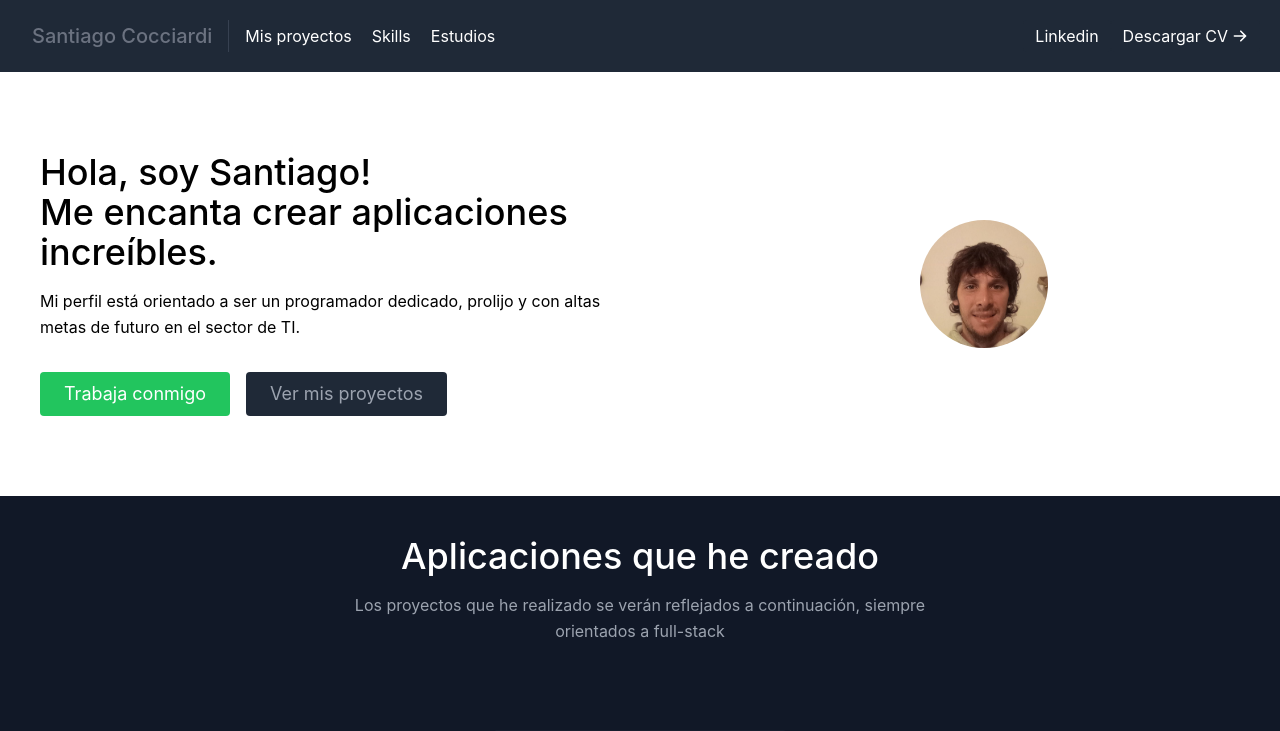
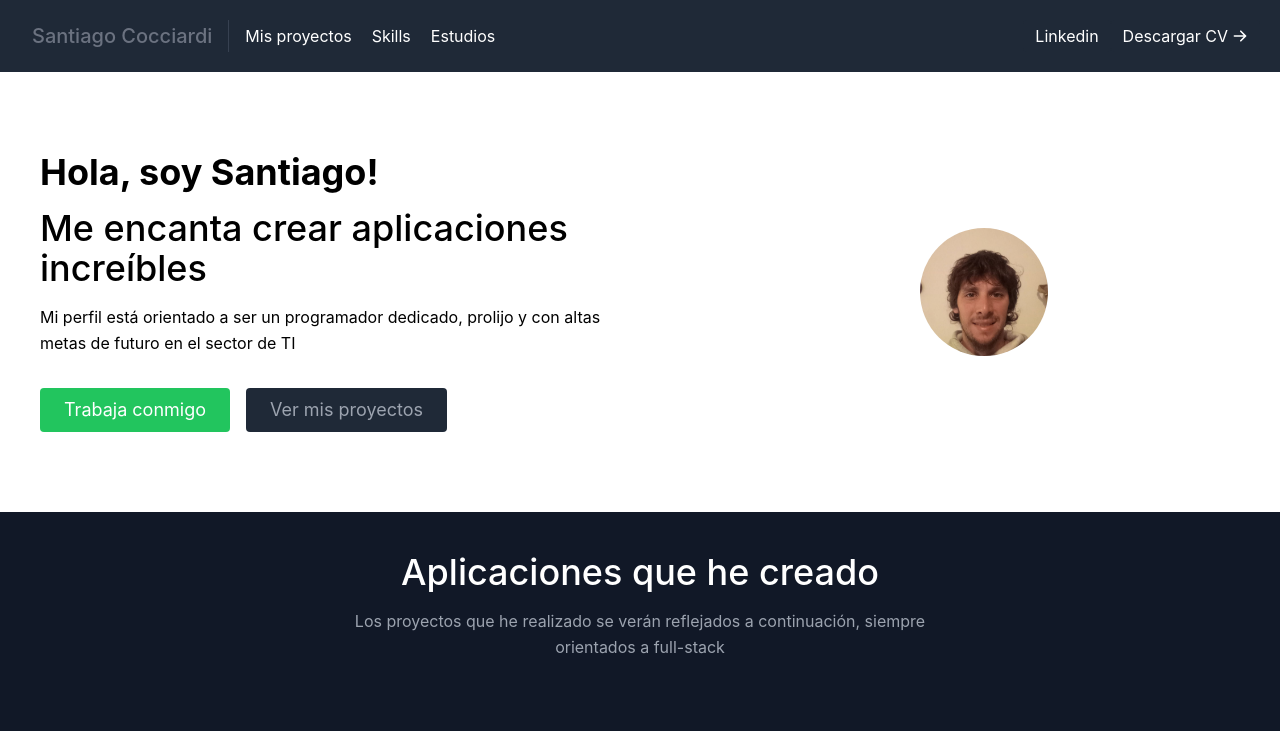
Before and after one commit to Indiolionel/Portfolio_Personal, a React (Create React App) app in the folder my-app/: page / in a window 1280 px wide. Shown: the top 731 px of the page. Built offline with nearby package versions, Linux system fonts and the light colour scheme.

Commit message:
Alineacion textos seccion about

```diff
--- a/my-app/src/components/About.js
+++ b/my-app/src/components/About.js
@@ -7,12 +7,16 @@ export default function About() {
         <section id="about">
             <div className="container mx-auto flex px-10 py-20 md:flex-row flex-col items-center">
                 <div className="lg:flex-grow md:w-1/2 lg:pr-24 md:pr-16 flex flex-col md:items-start md:text-left mb-16 md:mb-0 items-center text-center">
-                    <h1 className="title-font sm:text-4xl text-3xl mb-4 font-medium text-gray">
-                        Hola, soy Santiago!
-                        <br className="hidden lg:inline-block" />Me encanta crear aplicaciones increíbles.
+                    <h1 className="title-font sm:text-4xl text-2xl mb-4 font-medium text-gray text-start">
+                        <b>    Hola, soy Santiago!</b>
                     </h1>
-                    <p className="mb-8 leading-relaxed">
-                    Mi perfil está orientado a ser un programador dedicado, prolijo y con altas metas de futuro en el sector de TI.                    </p>
+                    <p className="title-font sm:text-4xl text-3xl mb-4 font-medium text-gray">
+                        Me encanta crear aplicaciones increíbles
+                    </p>
+
+                    <h5 className="mb-8 leading-relaxed text-start">
+                        Mi perfil está orientado a ser un programador dedicado, prolijo y con altas metas de futuro en el sector de TI
+                    </h5>
                     <div className="flex justify-center">
                         <a
                             href="#contact"
--- a/my-app/src/components/Footer.js
+++ b/my-app/src/components/Footer.js
@@ -3,7 +3,7 @@ import React from 'react'
 export default function Footer() {
   return (
     <div className='w-full bg-gray-800 h-12 opacity-90 text-white flex justify-center items-center'>
-       <p> © SantiCocciardi - Todos los derechos reservados - Menciones legales </p>
+       <p> © SantiCocciardi - Todos los derechos reservados</p>
     </div>
   )
 }
```
